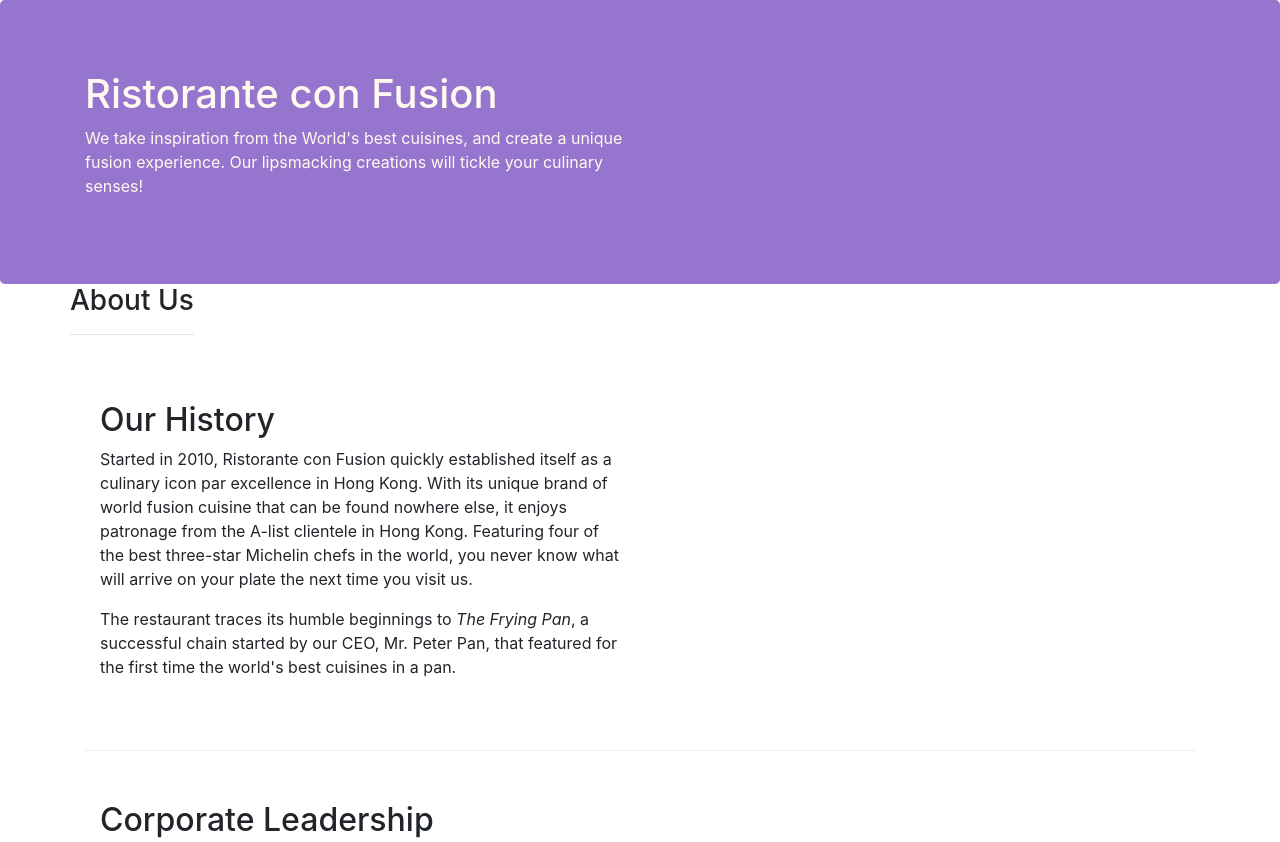
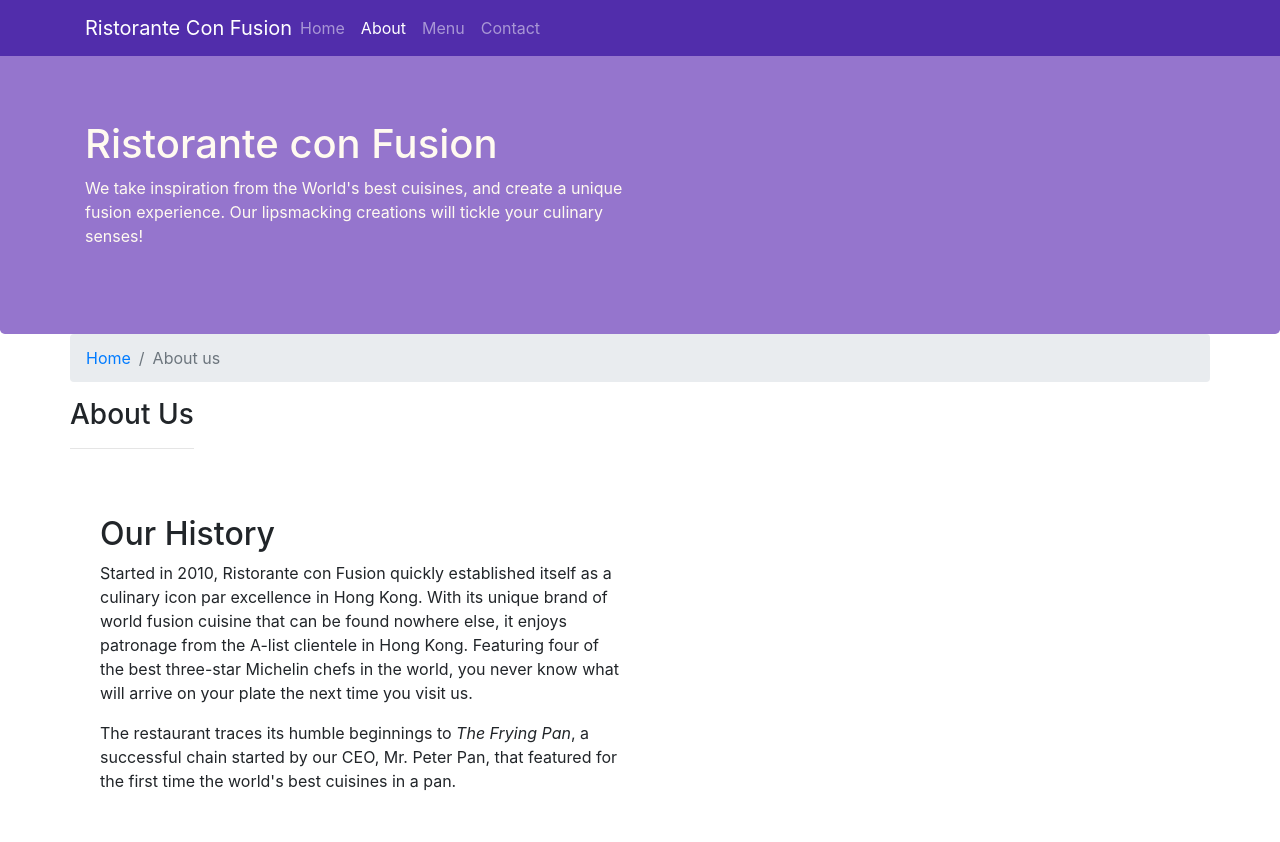
Before and after one commit to iampratiktandel/conFusion, a website: page aboutus.html in a window 1280 px wide. Shown: the top 842 px of the page. Drawn offline with nearby package versions, Linux system fonts and the light colour scheme.

Commit message:
Navbar and Breadcrumbs

```diff
--- a/aboutus.html
+++ b/aboutus.html
@@ -14,7 +14,22 @@
 </head>
 
 <body>
-
+    <nav class="navbar navbar-dark navbar-expand-sm fixed-top">
+        <div class="container">
+          <button class="navbar-toggler" type="button" data-toggle="collapse" data-target="#Navbar">
+            <span class="navbar-toggler-icon"></span>
+          </button>
+          <a class="navbar-brand mr-auto" href="./index.html">Ristorante Con Fusion</a>
+          <div class="collapse navbar-collapse" id="Navbar">
+            <ul class="navbar-nav mr-auto">
+              <li class="nav-item"><a href="./index.html" class="nav-link">Home</a></li>
+              <li class="nav-item active"><a href="#" class="nav-link">About</a></li>
+              <li class="nav-item"><a href="#" class="nav-link">Menu</a></li>
+              <li class="nav-item"><a href="#" class="nav-link">Contact</a></li>
+            </ul>
+          </div>
+        </div>
+      </nav>
     <header class="jumbotron">
         <div class="container">
             <div class="row row-header">
@@ -30,6 +45,10 @@
 
     <div class="container">
         <div class="row">
+          <ol class="col-12 breadcrumb">
+            <li class="breadcrumb-item"><a href="./index.html">Home</a></li>
+            <li class="breadcrumb-item active">About us</li>
+          </ol>
             <div>
                <h3>About Us</h3>
                <hr>
@@ -69,7 +88,7 @@
                 <div class="col-4 offset-1 col-sm-2">
                     <h5>Links</h5>
                     <ul class="list-unstyled">
-                        <li><a href="#">Home</a></li>
+                        <li><a href="./index.html">Home</a></li>
                         <li><a href="#">About</a></li>
                         <li><a href="#">Menu</a></li>
                         <li><a href="#">Contact</a></li>
--- a/css/styles.css
+++ b/css/styles.css
@@ -28,3 +28,12 @@
     margin: 0px;
     color: #0f0f0f;
 }
+
+body {
+    padding: 50px 0px 0px 0px;
+    z-index: 0;
+}
+
+.navbar-dark {
+    background-color: #512DAB;
+}
```
Also changed, not shown: index.html (+17 -1 lines).
